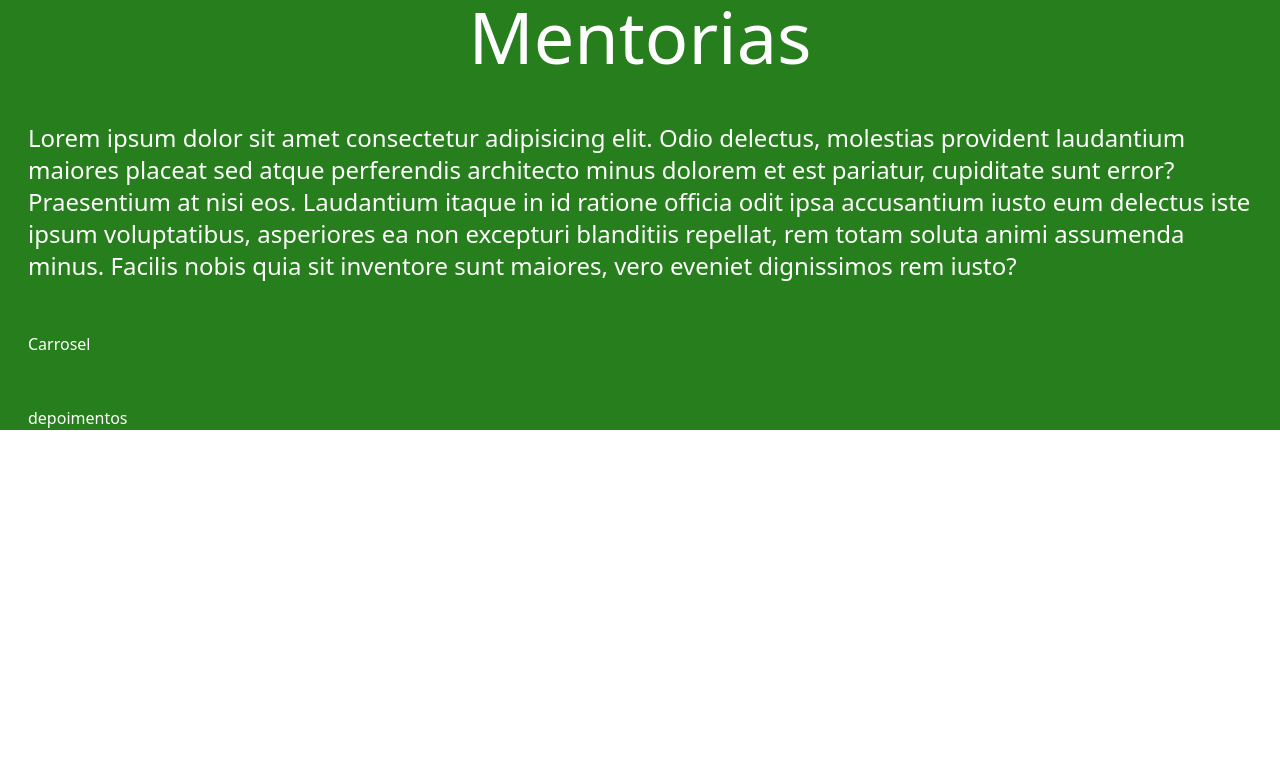
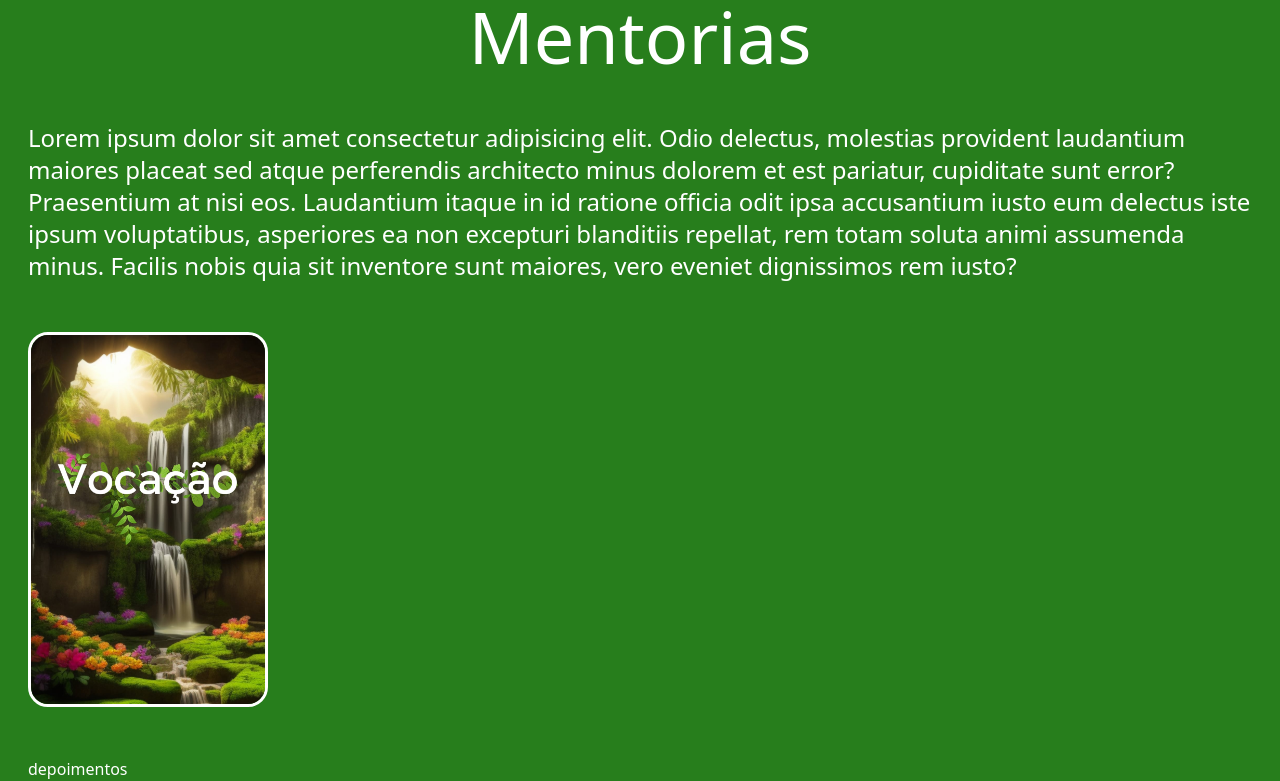
Before and after one commit to lucassantin/MentoringTemplateWebPage, a React (Vite) app: page / in a window 1280 px wide. Shown: the part 800-1581 px from the top of the page. Before the commit the page ends 1230 px from the top, so only its background shows below. Built offline with nearby package versions, Linux system fonts and the light colour scheme.

Commit message:
Start Carousel and Card

```diff
--- a/package.json
+++ b/package.json
@@ -12,7 +12,8 @@
   "dependencies": {
     "@phosphor-icons/react": "^2.0.10",
     "react": "^18.2.0",
-    "react-dom": "^18.2.0"
+    "react-dom": "^18.2.0",
+    "swiper": "^9.4.1"
   },
   "devDependencies": {
     "@types/react": "^18.0.37",
--- a/src/App.tsx
+++ b/src/App.tsx
@@ -10,8 +10,8 @@ function App() {
       <div className="bg-nature h-screen w-screen  ">
         <Header/>
         <Home />
+      </div>
 
-      </div>
       <Main />
       <Carrosel />
       <Depoimentos />
--- /dev/null
+++ b/src/componentes/Card.tsx
@@ -0,0 +1,16 @@
+import CardImg from '../assets/CardImg.jpeg';
+import { Button } from './Button';
+
+export function Card() {
+  return (
+    <div className='w-[240px] h-[375px] rounded-[20px] overflow-hidden border-solid border-white border-[3px] relative'>
+      <img src={CardImg}/>
+      <div className='flex'>
+        <h1>Titulo Mentoria</h1>
+        <p>Funcao da Mentoria</p>
+        <p>Lorem ipsum, dolor sit amet consectetur adipisicing elit. Iusto, vitae. Molestias velit ipsam labore et eligendi numquam, eaque nemo, quas, asperiores maxime inventore ut quidem!</p>
+        <Button />
+      </div>
+    </div>
+  )
+}
--- a/src/componentes/Carrosel.tsx
+++ b/src/componentes/Carrosel.tsx
@@ -1,5 +1,17 @@
+import { Swiper, SwiperSlide } from 'swiper/react';
+
+import 'swiper/css';
+import 'swiper/css/effect-coverflow';
+import 'swiper/css/pagination';
+import 'swiper/css/navigation';
+
+import { EffectCoverFlow, Pagination, Navigation } from 'swiper';
+import { Card } from './Card';
+
 export function Carrosel() {
     return (
-        <div className="bg-colorNature px-7 text-white pt-[50px]">Carrosel</div>
+        <div className='bg-colorNature px-7 pt-[50px]'>
+            <Card />
+        </div>
     )
 }
--- a/src/componentes/Header.tsx
+++ b/src/componentes/Header.tsx
@@ -19,10 +19,10 @@ export function Header() {
 
             <div className="flex flex-row gap-5 cursor-pointer">
                 <div><a href="https://api.whatsapp.com/send/?phone=5548996372616&text&type=phone_number&app_absent=0" target="_blank">
-                    <InstagramLogo />
+                    <InstagramLogo size={32}/>
                     </a></div>
                 <div><a href="https://www.instagram.com/sandramara_dutra/" target="_blank">
-                    <WhatsappLogo />
+                    <WhatsappLogo size={32}/>
                     </a></div>
             </div>
         </header>
```
Also changed, not shown: src/assets/CardImg.jpeg (renamed from src/assets/vocationfit.jpeg), 1 other file (tests, documents, lock files or other folders).
